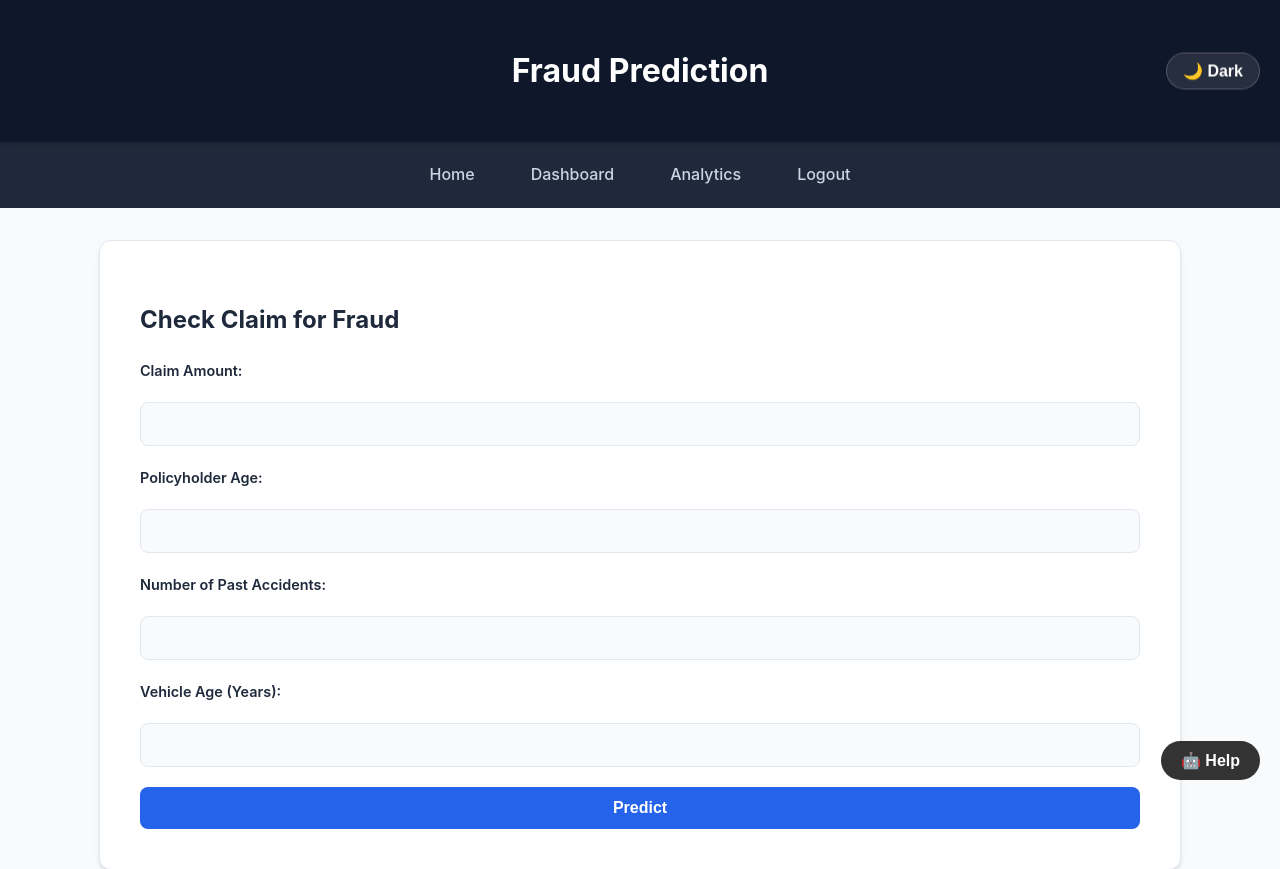
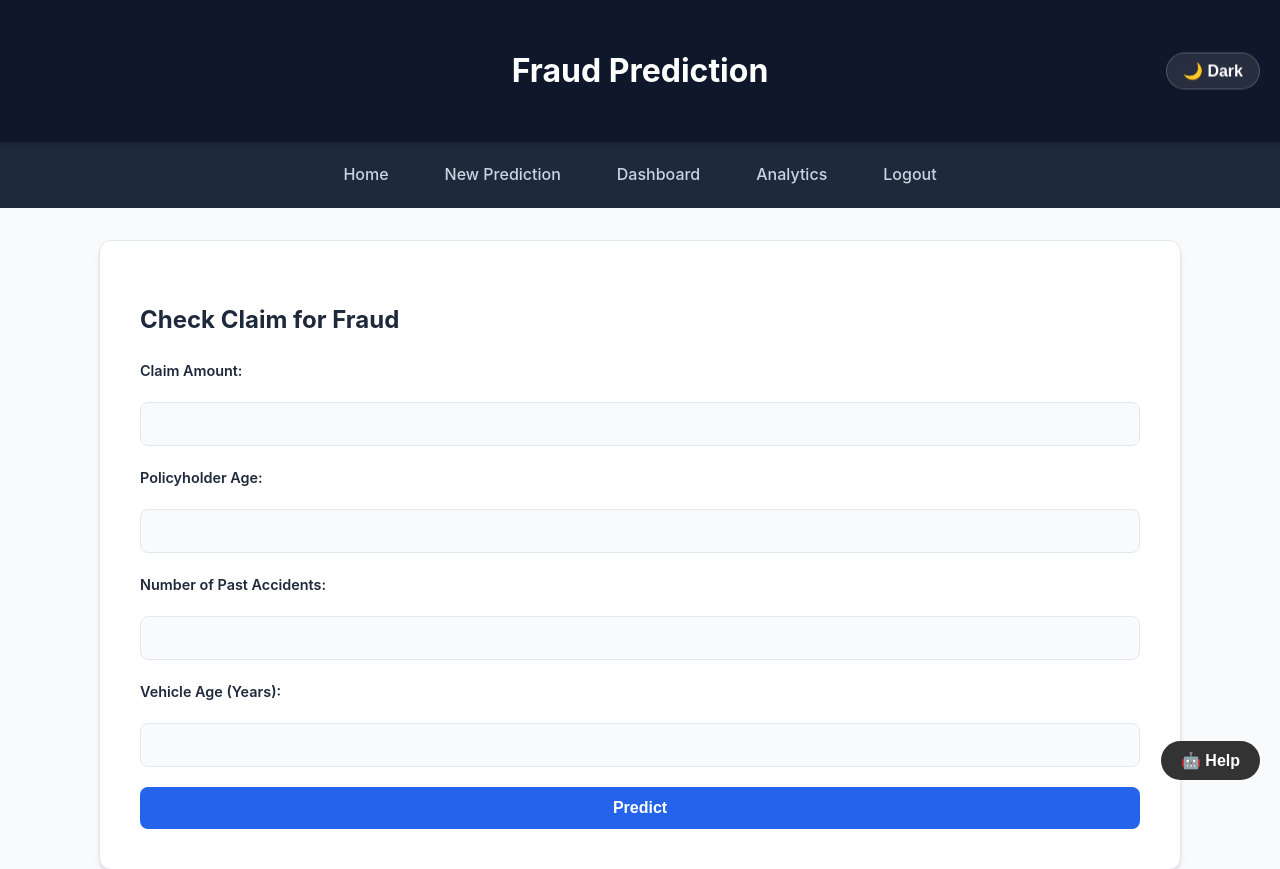
Before and after one commit to poorvipatil077/vehicle-insurance, a Flask app: page /predict in a window 1280 px wide. Shown: the top 869 px of the page. Run offline with Flask 3, Linux system fonts and the light colour scheme; the visitor is signed in with stand-in values (Sample User, id 1).

Commit message:
Final Polish: Unified navigation across all templates and verified all dependencies are installed.

```diff
--- a/templates/analytics.html
+++ b/templates/analytics.html
@@ -15,6 +15,7 @@
     <nav>
         <a href="{{ url_for('home') }}">Home</a>
         <a href="{{ url_for('dashboard') }}">Dashboard</a>
+        <a href="{{ url_for('predict') }}">New Prediction</a>
         <a href="{{ url_for('logout') }}">Logout</a>
     </nav>
     <div class="container">
--- a/templates/predict.html
+++ b/templates/predict.html
@@ -13,6 +13,7 @@
     </header>
     <nav>
         <a href="{{ url_for('home') }}">Home</a>
+        <a href="{{ url_for('predict') }}">New Prediction</a>
         <a href="{{ url_for('dashboard') }}">Dashboard</a>
         <a href="{{ url_for('analytics') }}">Analytics</a>
         <a href="{{ url_for('logout') }}">Logout</a>
```
